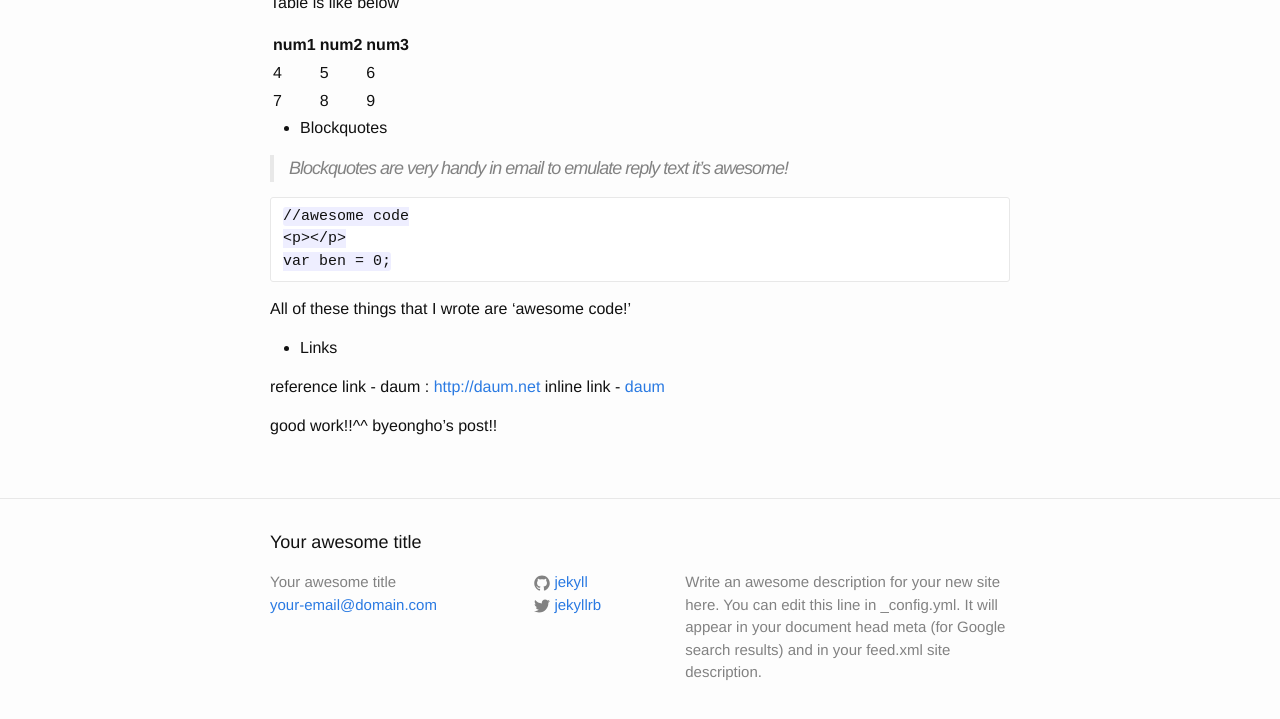
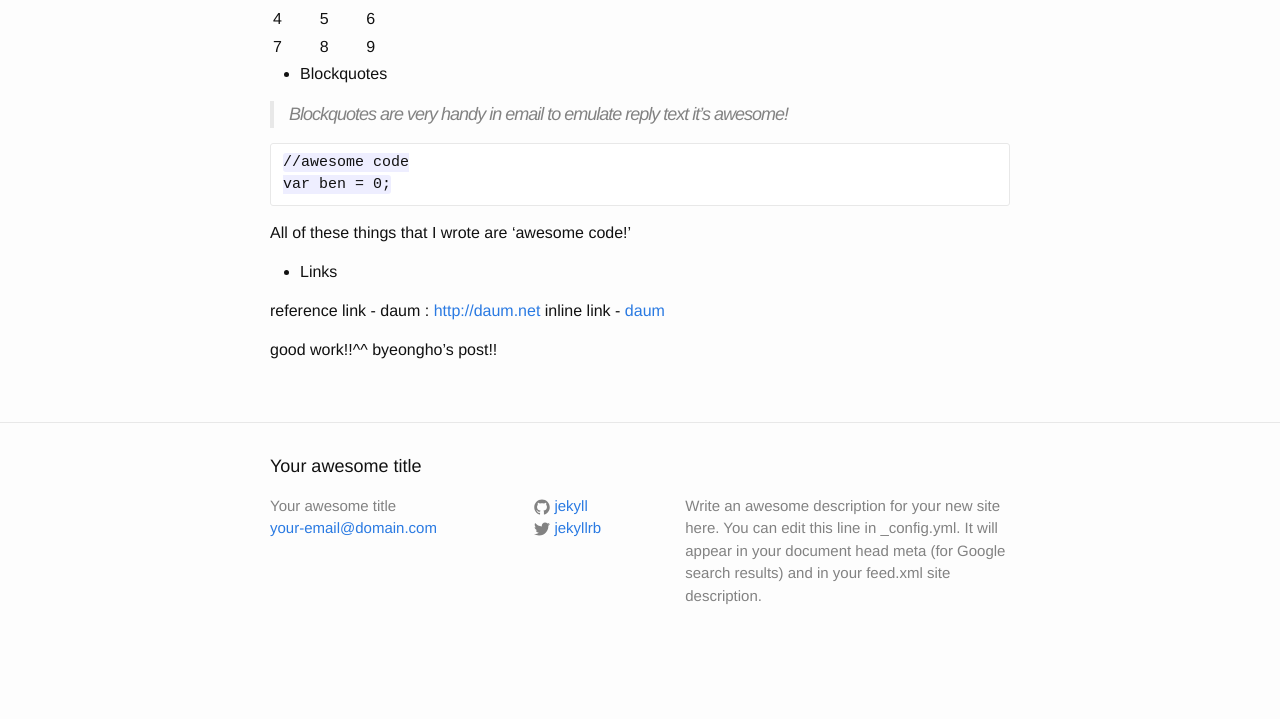
Before and after one commit to shinojin/shinojin.github.com, a Jekyll site: the page built from _posts/2015-05-20-third-post.md, in a window 1280 px wide and 900 px high, scrolled down 1617 px, cut to the strip 156-875 px from the top of the window. Built offline with Jekyll 4.4.1, drawn with Linux system fonts in a browser that asks for light colours; after the commit the page ends 2440 px from its top, so only the background shows below that.

Commit message:
I hope it will be worked as a final one!

````diff
--- a/_posts/2015-05-20-third-post.md
+++ b/_posts/2015-05-20-third-post.md
@@ -6,9 +6,13 @@ categories: jekyll update
 ---
 
 ##Post
+<a></a>
 ###Post
+<a></a>
 #####Post
+<a></a>
 #########Post
+<a></a>
 
 #bold letter 1
 <p></p>
@@ -44,9 +48,11 @@ I'm awesome!
 
 ##list in list
 - natural number
-<p></p>
+<a></a>
 *sublist 1
+<a></a>
 1. special list 1
+<a></a>
 - real number
 <p></p>
 	1.sublist 2
@@ -73,7 +79,6 @@ Table is like below
 
 ```
 //awesome code
-<p></p>
 var ben = 0;
 ```
 
````
